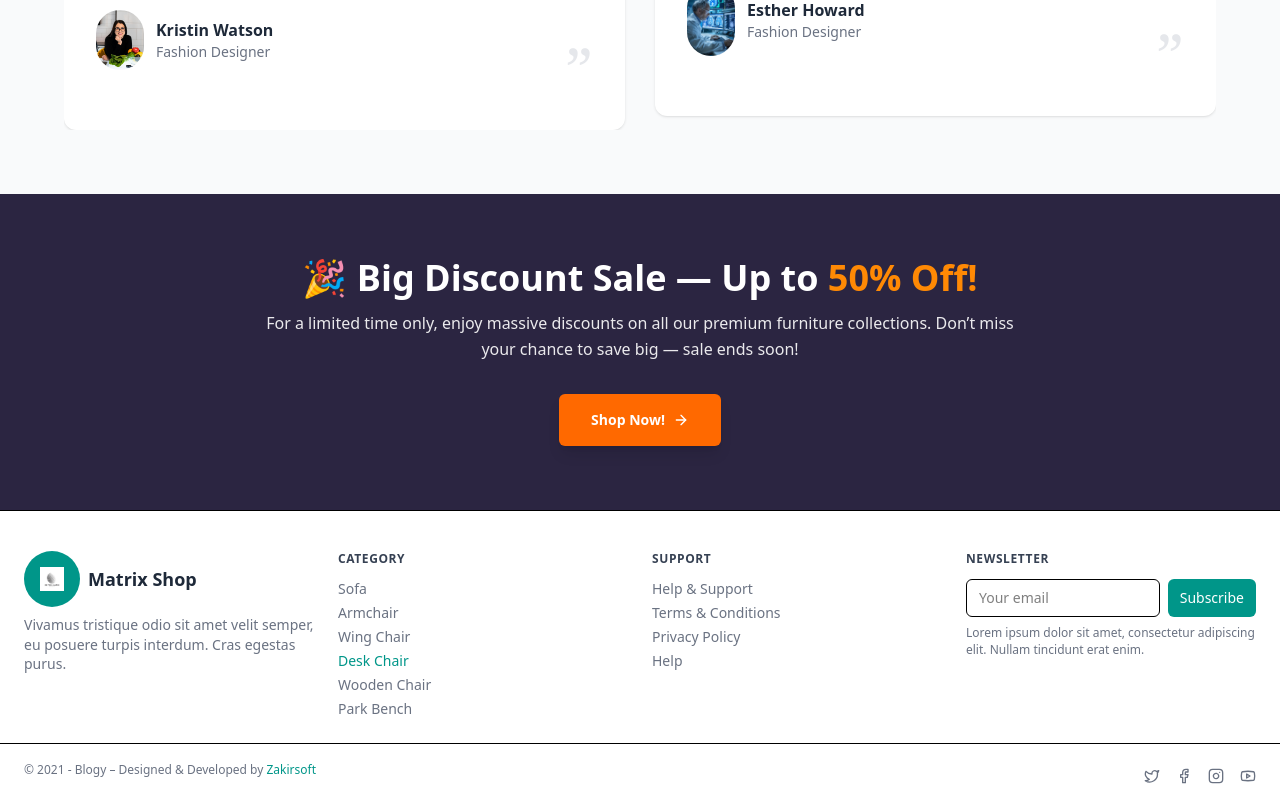
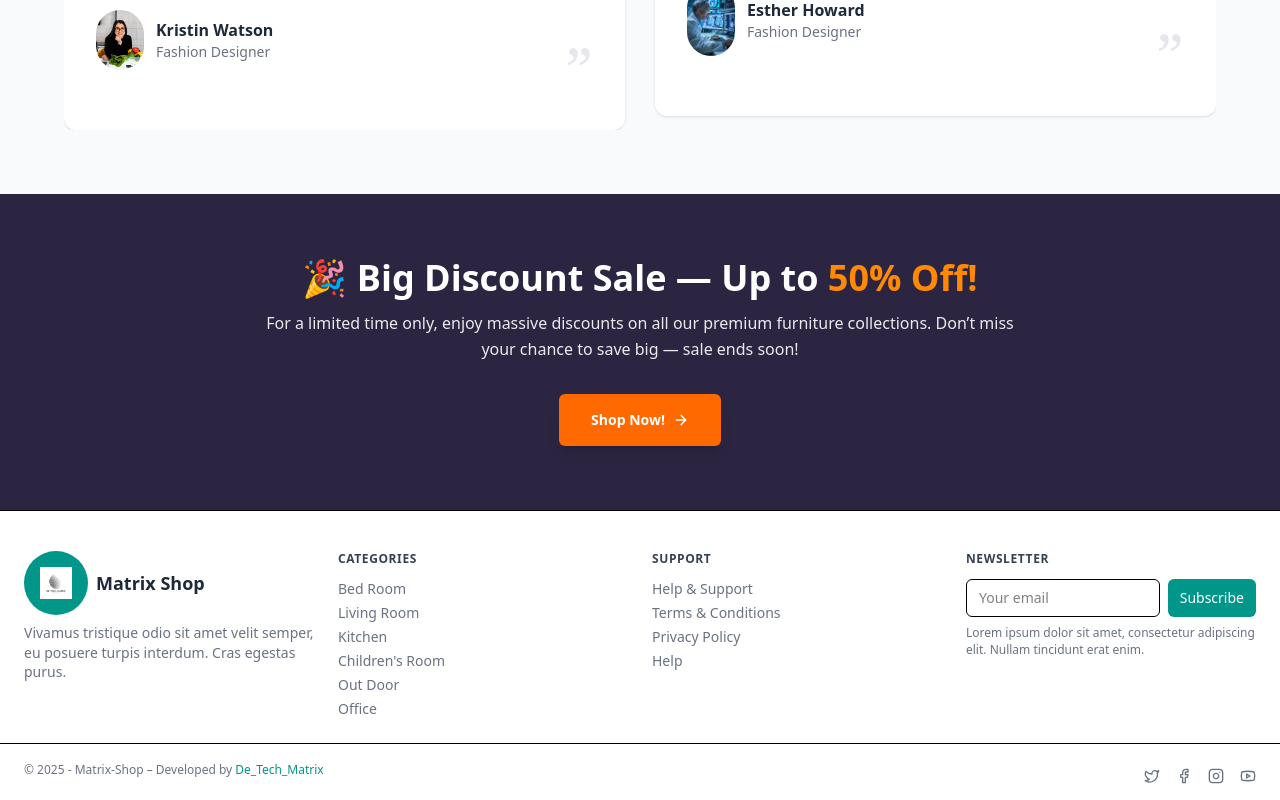
Before and after one commit to Chinwenma/matrix-shop, a Next.js app: page / in a window 1280 px wide. Shown: the part 1528-2328 px from the top of the page. Built offline with nearby package versions, Linux system fonts and the light colour scheme.

Commit message:
feat: update footer component with new categories and links, and add PayPal asset

```diff
--- a/app/components/footer/Footer.tsx
+++ b/app/components/footer/Footer.tsx
@@ -15,7 +15,7 @@ export default function Footer() {
                 alt="Comforty Logo"
                 width={22}
                 height={22}
-                className="w-6 h-6"
+                className="w-8 h-8"
               />
             </div>
             <h2 className="text-lg font-semibold text-gray-800">Matrix Shop</h2>
@@ -29,28 +29,51 @@ export default function Footer() {
         {/* Category */}
         <div>
           <h4 className="text-xs font-semibold text-gray-700 mb-3 tracking-wider">
-            CATEGORY
+            CATEGORIES
           </h4>
-          <ul className="space-y-1 text-gray-500 text-sm">
+          <ul className="space-y-1 text-gray-500 text-sm ">
             <li>
-              <Link href="#">Sofa</Link>
-            </li>
-            <li>
-              <Link href="#">Armchair</Link>
-            </li>
-            <li>
-              <Link href="#">Wing Chair</Link>
-            </li>
-            <li>
-              <Link href="#" className="text-teal-600 hover:underline">
-                Desk Chair
+              <Link
+                href="/categories"
+                className="hover:text-teal-600 hover:underline"
+              >
+                Bed Room
               </Link>
             </li>
             <li>
-              <Link href="#">Wooden Chair</Link>
+              <Link
+                href="/categories"
+                className="hover:text-teal-600 hover:underline"
+              >
+                Living Room
+              </Link>
             </li>
             <li>
-              <Link href="#">Park Bench</Link>
+              <Link
+                href="/categories"
+                className="hover:text-teal-600 hover:underline"
+              >
+                Kitchen
+              </Link>
+            </li>
+            <li>
+              <Link
+                href="/categories"
+                className="hover:text-teal-600 hover:underline"
+              >
+                Children's Room{" "}
+              </Link>
+            </li>
+            <li>
+              <Link
+                href="/categories"
+                className="hover:text-teal-600 hover:underline"
+              >
+                Out Door
+              </Link>
+            </li>
+            <li>
+              <Link href="/categories">Office</Link>
             </li>
           </ul>
         </div>
@@ -62,16 +85,27 @@ export default function Footer() {
           </h4>
           <ul className="space-y-1 text-gray-500 text-sm">
             <li>
-              <Link href="#">Help & Support</Link>
+              <Link href="/contact" className="hover:text-teal-600 hover:underline">
+                Help & Support
+              </Link>
             </li>
             <li>
-              <Link href="#">Terms & Conditions</Link>
+              <Link href="/contact" className="hover:text-teal-600 hover:underline">
+                Terms & Conditions
+              </Link>
             </li>
             <li>
-              <Link href="#">Privacy Policy</Link>
+              <Link href="/contact" className="hover:text-teal-600 hover:underline">
+                Privacy Policy
+              </Link>
             </li>
             <li>
-              <Link href="#">Help</Link>
+              <Link
+                href="/contact"
+                className="hover:text-teal-600 hover:underline"
+              >
+                Help
+              </Link>
             </li>
           </ul>
         </div>
@@ -81,7 +115,7 @@ export default function Footer() {
           <h4 className="text-xs font-semibold text-gray-700 mb-3 tracking-wider">
             NEWSLETTER
           </h4>
-          <form className="flex gap-2 mb-2">
+          <form className="flex gap-2 mb-2" >
             <input
               type="email"
               placeholder="Your email"
@@ -105,12 +139,9 @@ export default function Footer() {
       <div className="mt-6 border-t pt-3">
         <div className="max-w-7xl mx-auto px-6 flex flex-col md:flex-row items-center justify-between gap-2">
           <p className="text-gray-500 text-xs text-center md:text-left">
-            © 2021 - Blogy – Designed & Developed by{" "}
-            <Link
-              href="#"
-              className="text-teal-600 hover:underline font-medium"
-            >
-              Zakirsoft
+            © {new Date().getFullYear()} - Matrix-Shop – Developed by{" "}
+            <Link href="" className="text-teal-600 hover:underline font-medium">
+              De_Tech_Matrix
             </Link>
           </p>
           <div className="flex gap-4 mt-3 text-gray-500 items-center">
@@ -128,7 +159,7 @@ export default function Footer() {
             </Link>
           </div>
           {/* <div className="flex items-center gap-2 opacity-70">
-            <Image src="/payments/paypal.png" alt="PayPal" width={36} height={20} />
+            <Image src="/assets/paypal.png" alt="PayPal" width={36} height={20} className="w-8 h-8"/>
             <Image src="/payments/mastercard.png" alt="Mastercard" width={36} height={20} />
             <Image src="/payments/visa.png" alt="Visa" width={36} height={20} />
           </div> */}
```
Also changed, not shown: public/assets/paypal.png (added).
